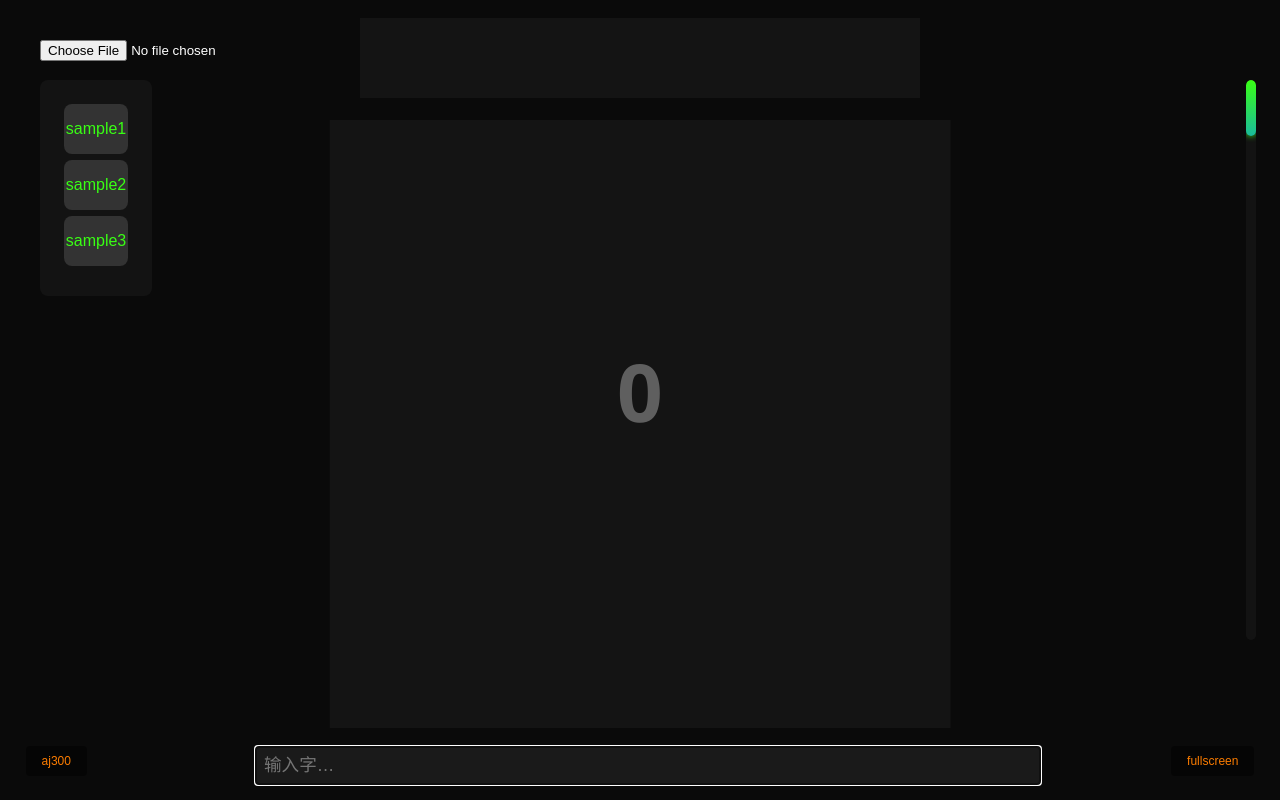
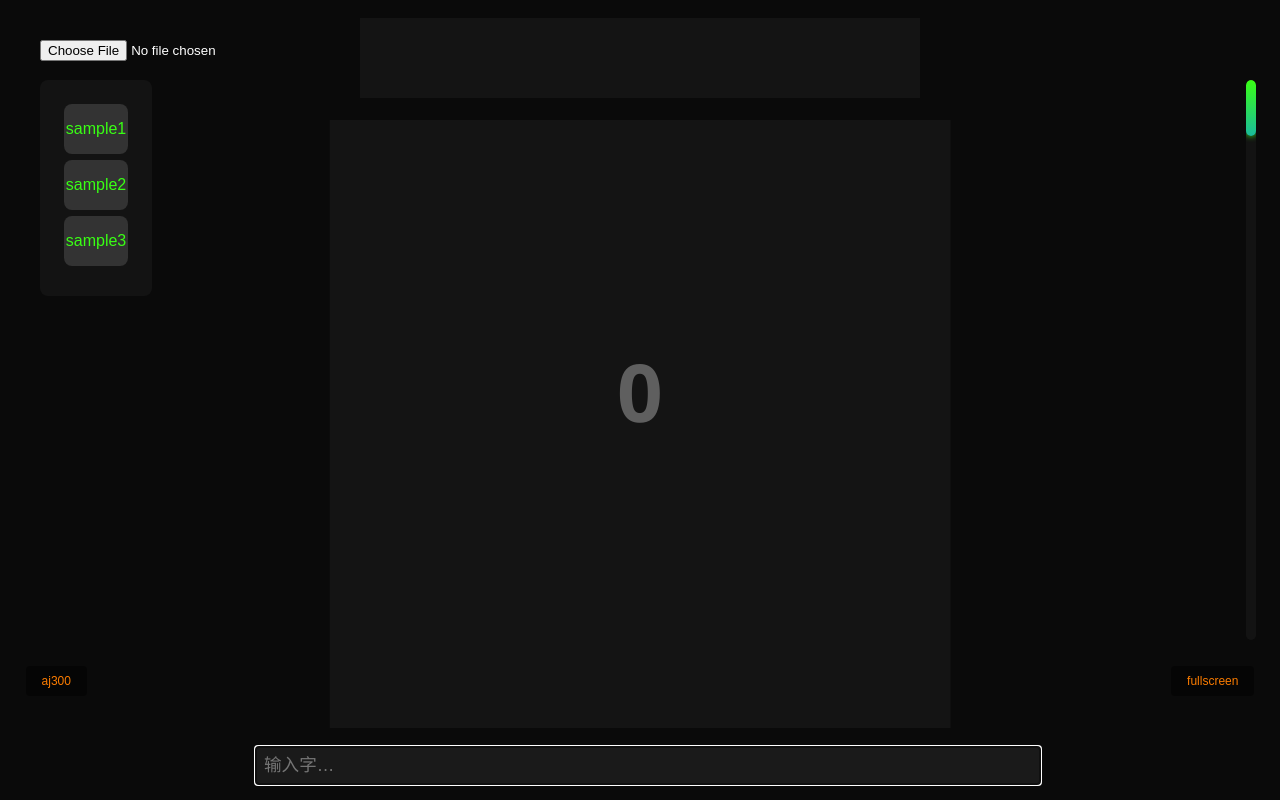
Before and after one commit to aj300542/txt, a plain HTML site: page index.html in a window 1280 px wide. Drawn offline with Linux system fonts and the light colour scheme.

Commit message:
Update index.html

```diff
--- a/index.html
+++ b/index.html
@@ -281,7 +281,7 @@
 
         .ui-buttons {
             position: fixed;
-            bottom: 3vh;
+            bottom: 13vh;
             left: 0;
             right: 0;
             display: flex;
```
